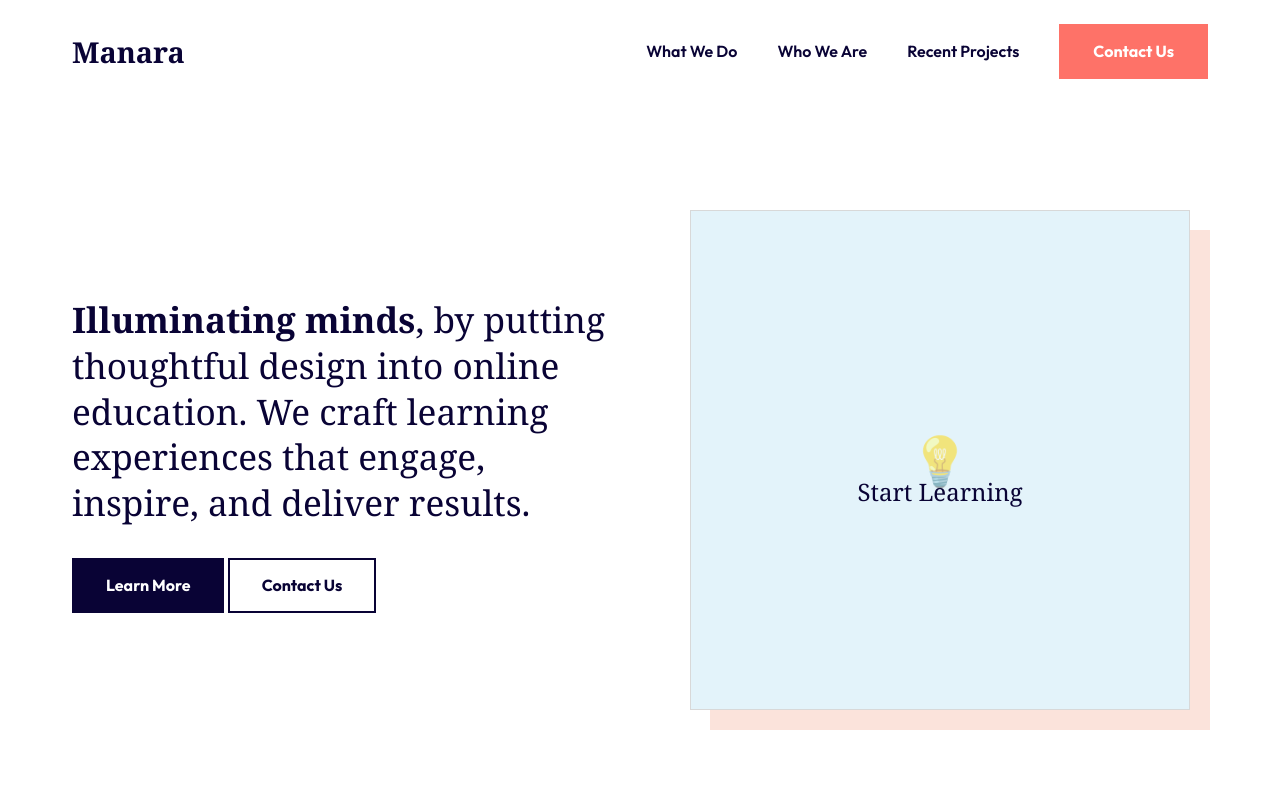
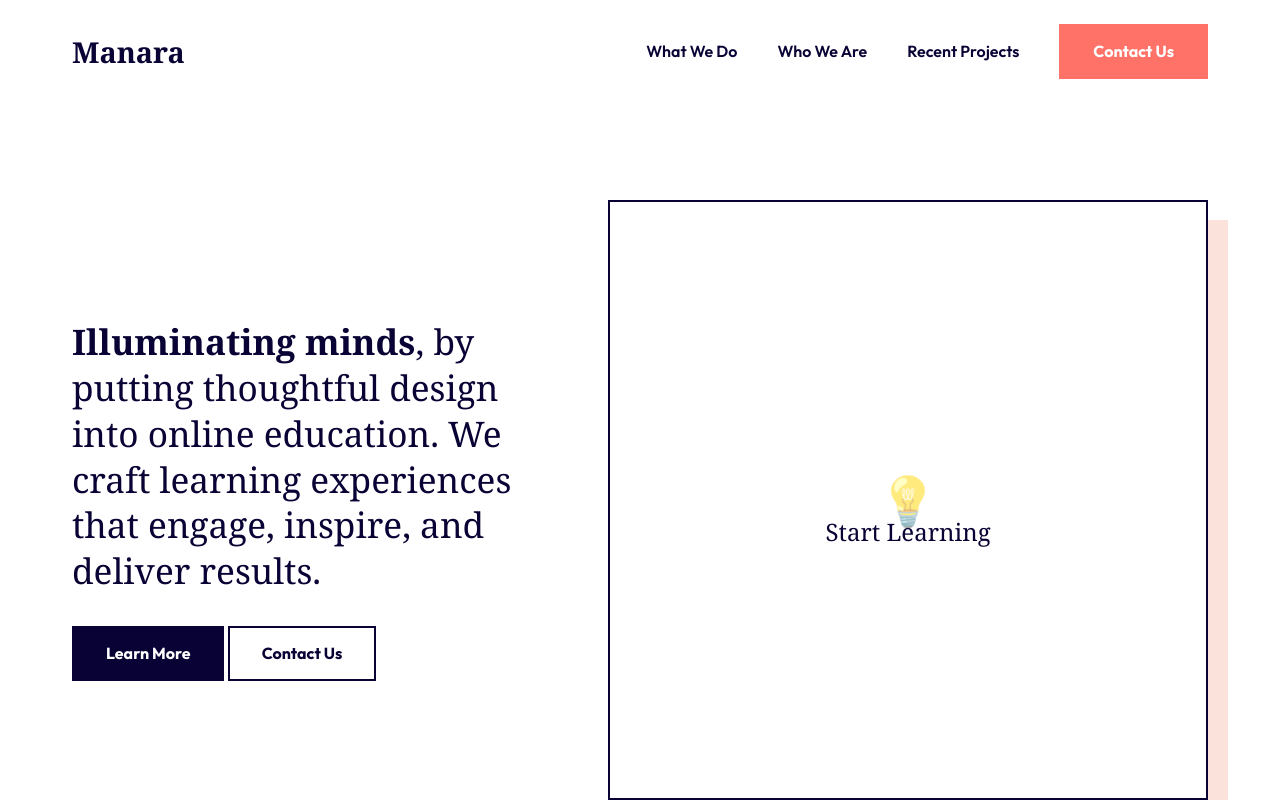
Before and after one commit to salhosny/manara-website, a plain HTML site: page index.html in a window 1280 px wide. Shown: the top 800 px of the page. Drawn offline with Linux system fonts and the light colour scheme.

Commit message:
fix hero

```diff
--- a/index.html
+++ b/index.html
@@ -49,8 +49,9 @@
             <div class="hero-visual">
                 <div class="hero-shape-bg">
                     <!-- Symbolic illustration of "Illuminating" -->
+                    <!-- Removed inline background-color: var(--bg-blue-light) -->
                     <div
-                        style="display: flex; justify-content: center; align-items: center; height: 100%; color: var(--color-text-primary); font-family: var(--font-heading); font-size: 2rem; text-align: center; padding: 2rem; background-color: var(--bg-blue-light); border-radius: 0px;">
+                        style="display: flex; justify-content: center; align-items: center; height: 100%; color: var(--color-text-primary); font-family: var(--font-heading); font-size: 2rem; text-align: center; padding: 2rem; border-radius: 0px;">
                         <div class="placeholder-icon">💡</div>
                         <span style="font-size: 1.5rem; margin-top: 4rem;">Start Learning</span>
                     </div>
--- a/styles.css
+++ b/styles.css
@@ -267,26 +267,30 @@ header.scrolled {
     position: relative;
     /* Simulate the playful line art / frame style */
     /* Removed min-height 800px to overlap correctly with content flow */
+    width: 600px;
+    height: 600px;
+    /* Increased size */
+    background-color: var(--bg-white);
+    /* Changed to white as requested */
+    position: relative;
     display: flex;
     justify-content: center;
-    align-items: flex-start;
-    /* Align to top to match text */
-    padding-top: 10px;
-    /* Slight offset if needed */
+    align-items: center;
+    font-size: 1.5rem;
+    color: var(--color-text-secondary);
+    /* box-shadow: 20px 20px 0px rgba(10, 51, 164, 0.1); */
+    /* Audacy style shadow */
+    box-shadow: 20px 20px 0px #FBE3DB;
+    /* Solid peach shadow */
+    border: 2px solid var(--color-text-primary);
+    /* Border matching title text */
 }
 
 .hero-shape-bg {
     width: 100%;
-    max-width: 500px;
-    /* Square width */
-    height: 500px;
-    /* Square height */
-    background: var(--bg-white);
-    border: 1px solid var(--color-border-gray);
-    border-radius: 0px;
+    height: 100%;
     position: relative;
-    box-shadow: 20px 20px 0px #FBE3DB;
-    /* Solid peach shadow restored */
+    /* Ensure content inside fills this */
 }
 
 /* Solid peach offset block */
@@ -395,7 +399,8 @@ header.scrolled {
     border: none;
     padding: 6rem 2rem;
     /* Consistent padding for all columns */
-    text-align: left;
+    text-align: center;
+    /* Centered text as requested */
     transition: all 0.3s ease;
     cursor: auto;
     /* Static feel per Audacy */
```
